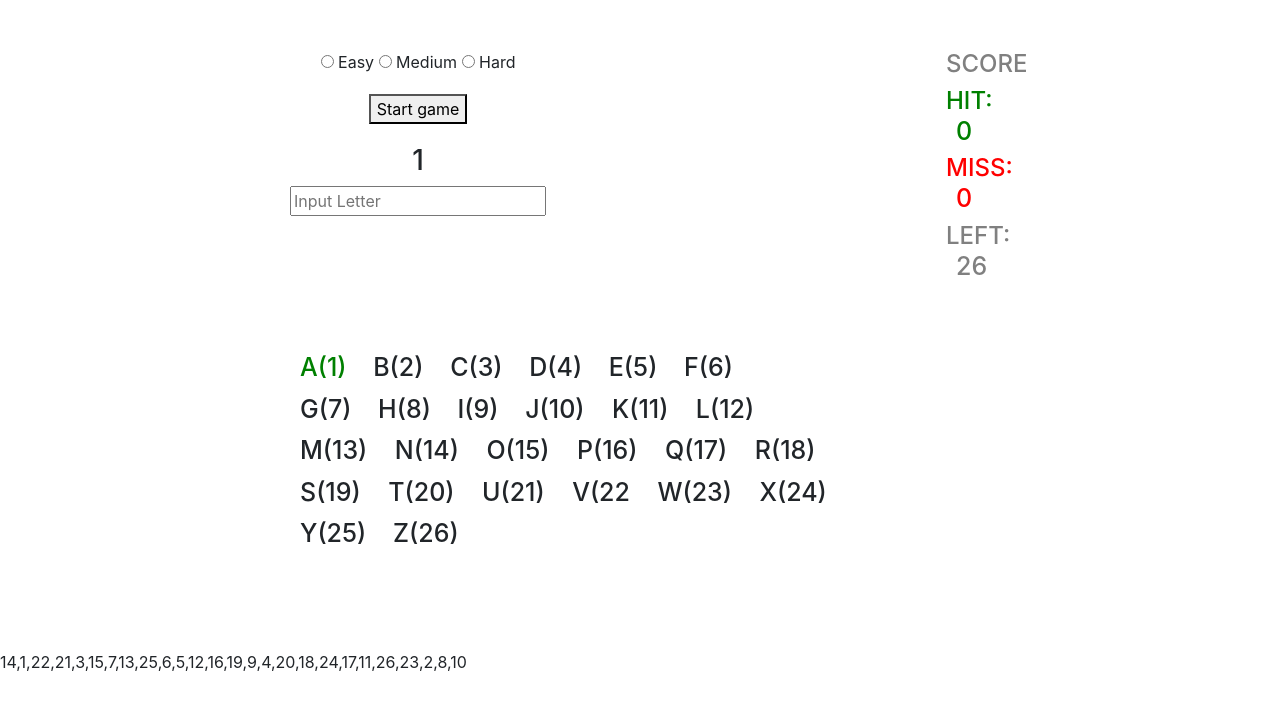
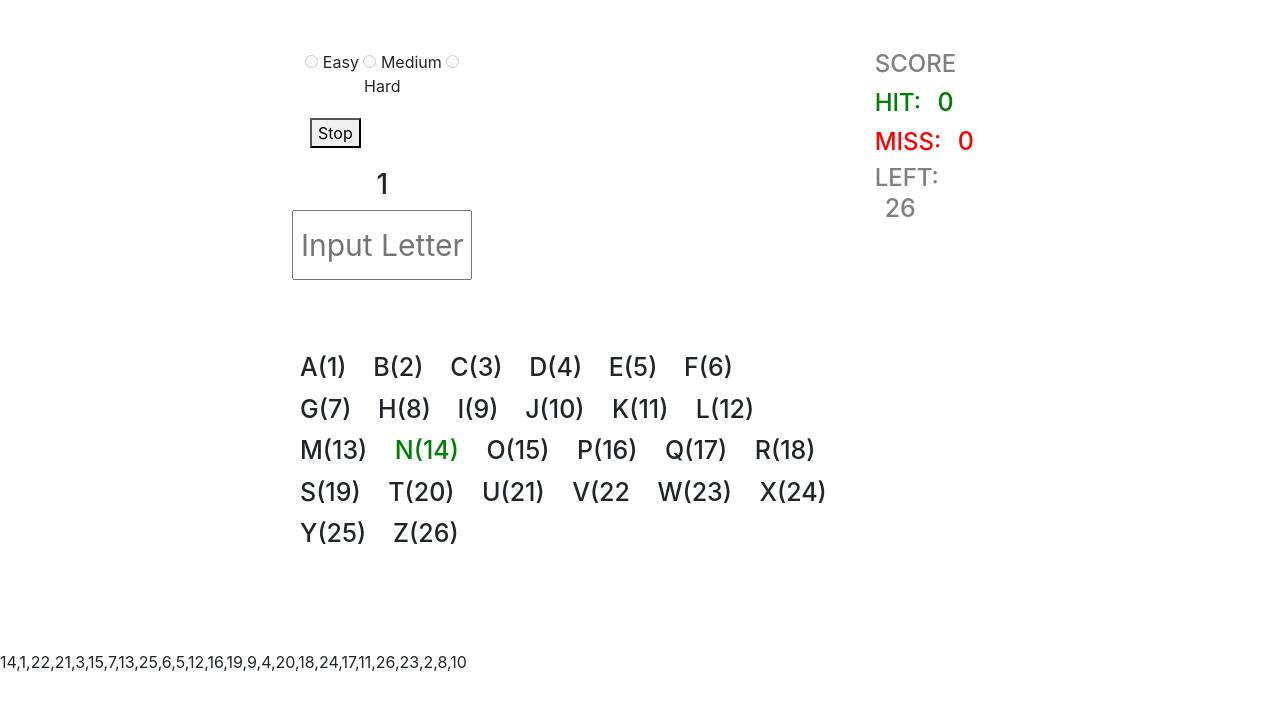
Before and after one commit to MilosAksic/TypingGame, a plain HTML site: page index.html in a window 1280 px wide. Both pictures are taken after a click on the button "Start game". Drawn offline with nearby package versions, Linux system fonts and the light colour scheme.

Commit message:
progresss

```diff
--- a/index.html
+++ b/index.html
@@ -22,6 +22,7 @@
             </form>
 
             <button id="pocetakIgre">Start game</button>
+            <button id="stop" onclick="reset()">Stop</button>
             <h3 id="random">0</h3>
             <input type="text" placeholder="Input Letter" id="slovo" onkeypress="nekiEvent ()">
             <h3 id="demo2"></h3>
--- a/main.css
+++ b/main.css
@@ -22,9 +22,10 @@
 #left1 , #score {
     color:gray
 }
-#pocetakIgre {
+#pocetakIgre  , #stop{
     margin: 20px;
 }
+
 
 span {
 margin: 10px;
@@ -45,3 +46,20 @@ font-size: 25px;
 .crveno {
     color : red;
 }
+#slovo {
+    width: 180px;
+    height: 70px;
+    font-size: 30px;
+    text-align: center
+}
+#stop {
+    display :none;
+
+}
+.sakriveno {
+    display:none;
+
+}
+.prikazano {
+    display : inline-block;
+}
--- a/main.js
+++ b/main.js
@@ -30,7 +30,12 @@ const Z = document.getElementById('z')
 let random = document.getElementById('random')
 let start = document.getElementById('pocetakIgre')
 let slovo = document.getElementById('slovo')
+let stop = document.getElementById('stop')
 let niz = [];
+ // kreiranje niza
+
+
+
 
 for (let i = 0; i < 26; i++) {
     var add = true;
@@ -50,26 +55,24 @@ for (let i = 0; i < 26; i++) {
 
 }
 
-// ispisi random broj na ekranu
-
-
-// for ( var z = 0 ; z<niz.length ; z++) {
-
-
-// }
-
-// $('#a').css('color','green');
-
 
 let redniBroj = 1;
 function ispisBroja() {
-    if (redniBroj == 26) {
-        redniBroj = 0
-    }
+
+    // if (redniBroj == 26) {
+    //     redniBroj = 0
+    // }
+    // var DugmePritsnuto = nekiEvent()
+    // console.log ('iz eventa' + pritisnutKljuc)
+
+    // samo provera
+    // if (pritisnutKljuc == niz[redniBroj-1] + 96 ) {
+    // }
+    // ispisiNiz();
     console.log(redniBroj)
     console.log(niz[redniBroj-1])
     random.innerHTML = niz[redniBroj];
-    switch (niz[redniBroj]){
+    switch (niz[redniBroj-1]){
         case 1 :
         A.classList.add("zeleno");
         break ;
@@ -160,11 +163,13 @@ function ispisBroja() {
 
 }
 
-// setInterval(ispisBroja, 1000);
+// setInterval(ispisBroja, 1000); proba
 
 document.writeln(niz);
 
 start.addEventListener ('click', function (){
+
+     // vremenski period
         if ( document.getElementById('easy').checked) {
             setInterval(ispisBroja, 5000);
         } else if (document.getElementById('medium').checked) {
@@ -172,6 +177,14 @@ start.addEventListener ('click', function (){
         } else {
             setInterval(ispisBroja, 2000);
         }
+        // checboxovi
+        document.getElementById("easy").disabled = true;
+        document.getElementById("medium").disabled = true;
+        document.getElementById("hard").disabled = true;
+        start.style.display = "none";
+        stop.style.display = "block";
+
+
 })
  var trentniKljuc
 
@@ -187,5 +200,16 @@ start.addEventListener ('click', function (){
 
     var pritisnutKljuc = uniKeyCode(event) ;
     console.log(pritisnutKljuc)
+    return pritisnutKljuc;
 
  }
+
+ function reset (){
+    document.getElementById("easy").disabled = false;
+    document.getElementById("medium").disabled = false;
+    document.getElementById("hard").disabled = false;
+    start.style.display = "block";
+        stop.style.display = "none";
+        niz = [];
+
+ }
```
